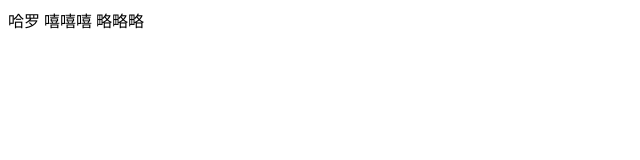
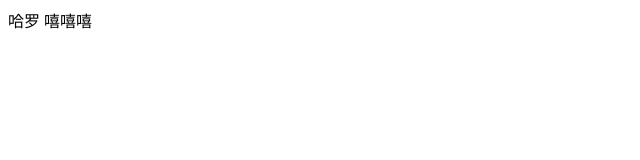
Before and after one commit to 576515301/576515301.github.io, a plain HTML site: page index.html in a window 1280 px wide. Shown: the full height of the page, 0-640 px from the left. Drawn offline with Linux system fonts and the light colour scheme.

Commit message:
Revert "1"
This reverts commit 9c1f926531d933b7bf8c91525e5d642399fbc49d.

```diff
--- a/index.html
+++ b/index.html
@@ -7,6 +7,5 @@
 <body>
 	哈罗
 	嘻嘻嘻
-	略略略
 </body>
 </html>
```
